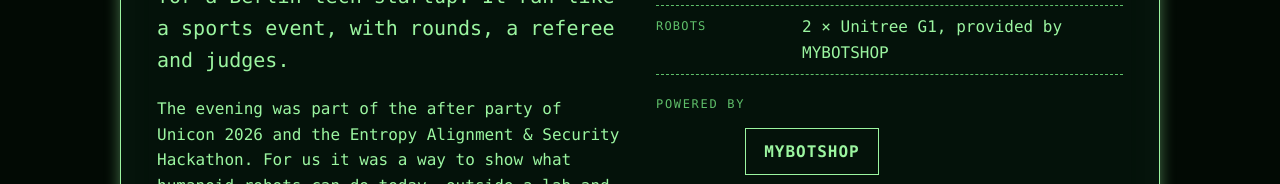
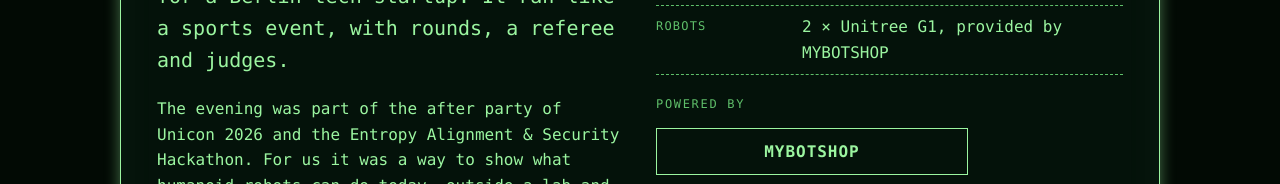
Before and after one commit to psystems-cmd/machine-native, a plain HTML site: page index.html in a window 1280 px wide. Shown: the part 1226-1410 px from the top of the page. Drawn offline with Linux system fonts and the light colour scheme.

Commit message:
MYBOTSHOP sponsor box spans both logo boxes
Co-Authored-By: Claude Opus 5.5 <noreply@anthropic.com>

```diff
--- a/assets/style.css
+++ b/assets/style.css
@@ -166,7 +166,7 @@ main, footer { position: relative; z-index: 1; }
 .facts b { flex: 0 0 130px; font-weight: 400; color: var(--g-dim); text-transform: uppercase; font-size: 12px; letter-spacing: .1em; padding-top: 3px; }
 .sponsors { display: grid; grid-template-columns: 1fr 1fr; gap: 12px; width: fit-content; max-width: 100%; margin: 8px 0 20px; }
 .sponsors .sponsor { justify-content: center; }
-.sponsors .sponsor:first-child { grid-column: 1 / -1; justify-self: center; } /* MYBOTSHOP centred above the two logos */
+.sponsors .sponsor:first-child { grid-column: 1 / -1; } /* MYBOTSHOP spans the full width above the two logos */
 .sponsor .logo { opacity: 1; }
 a.sponsor:hover .logo, a.sponsor:focus-visible .logo { background: #fff; }
 .sponsor { display: flex; align-items: center; min-height: 46px; text-decoration: none; border: 1px solid var(--g); padding: 10px 18px; font-weight: 700; letter-spacing: .06em; text-transform: uppercase; }
```
